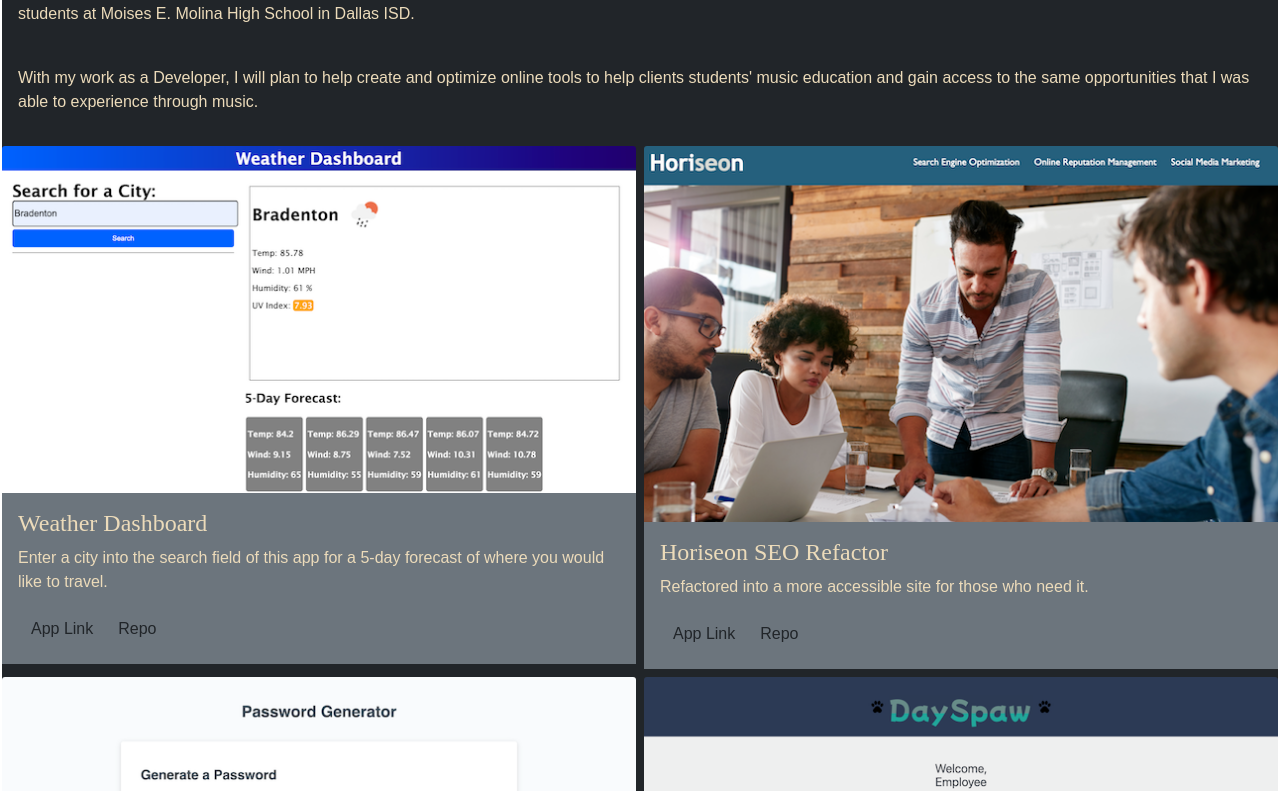
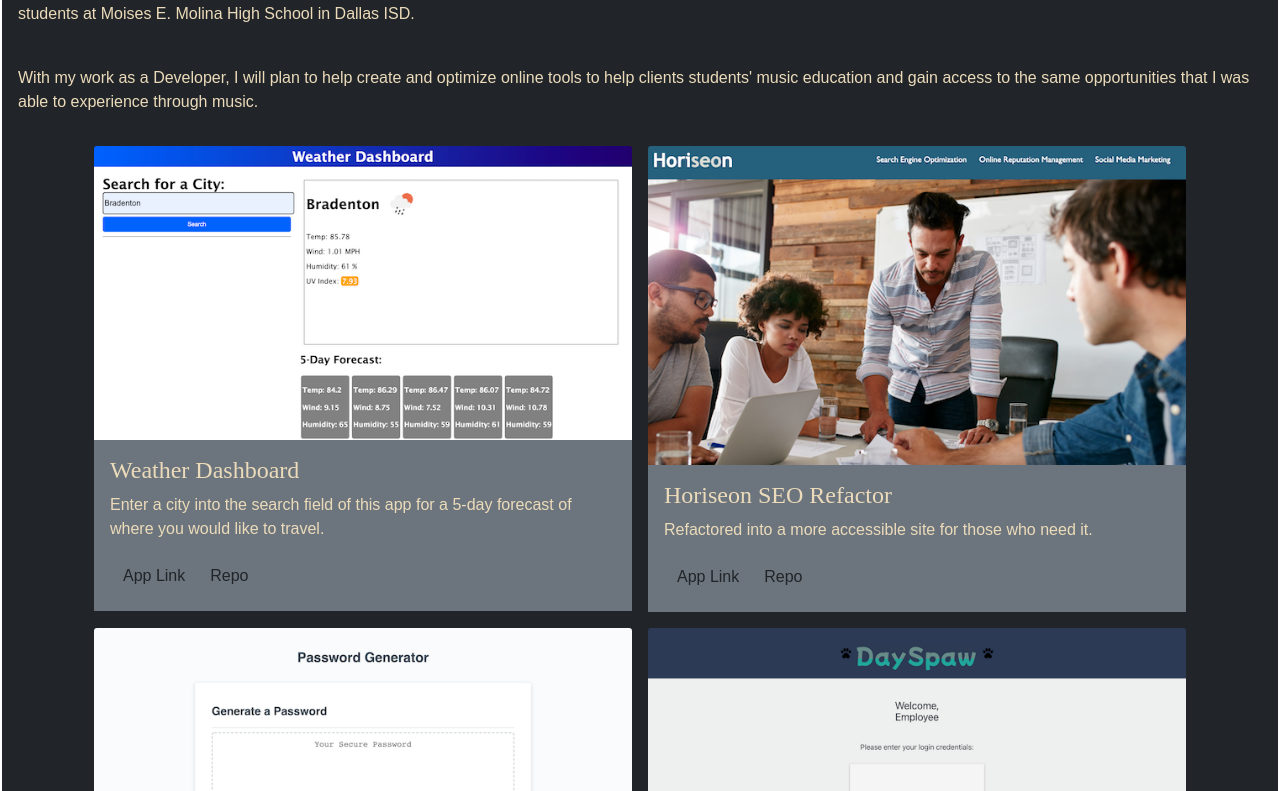
Before and after one commit to cah4758/cah4758.github.io, a React (Create React App) app: page / in a window 1280 px wide. Shown: the part 449-1240 px from the top of the page. Built offline with nearby package versions, Linux system fonts and the light colour scheme.

Commit message:
Adjust project section to center of page

```diff
--- a/src/App.js
+++ b/src/App.js
@@ -11,7 +11,7 @@ function App() {
       <Navbar />
       <div className="cover-container bg-dark">
         <AboutMe />
-        <div className="row g-2" id="projects">
+        <div className="container mx-auto bg-dark row g-3" id="projects">
           <ProjectCard />
         </div>
         <Contact />
```
